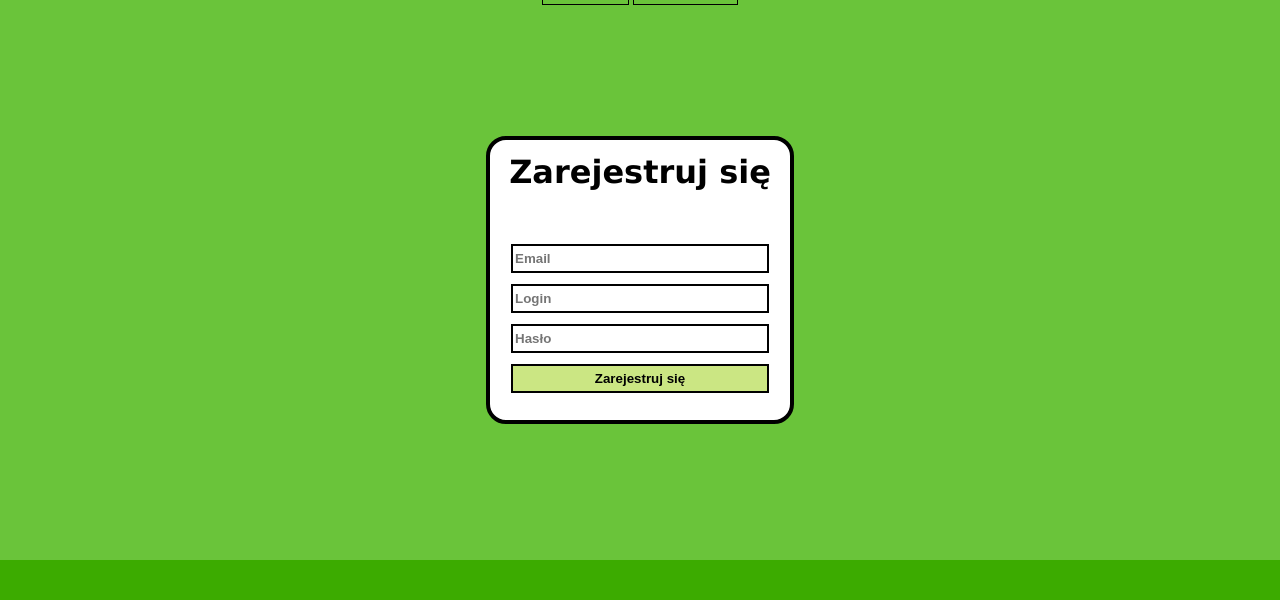
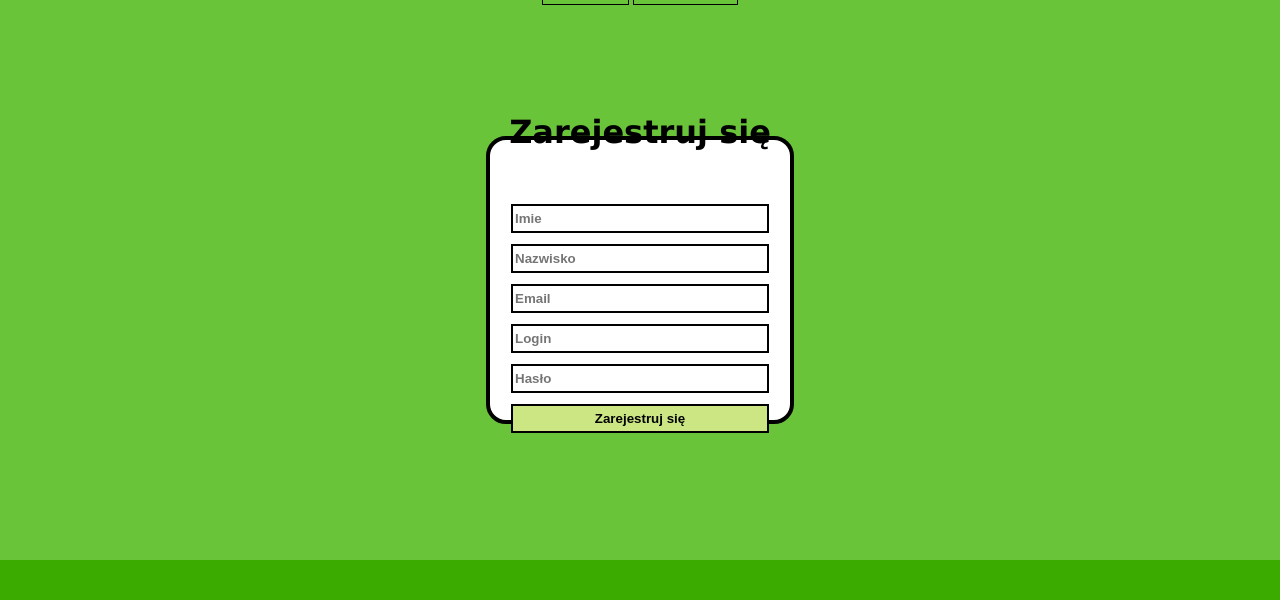
Before and after one commit to HrabiaRyszard/SklepZCzolgami, a PHP site: page /register.php in a window 1280 px wide. Shown: the part 120-720 px from the top of the page. Run offline with PHP 8.4, Linux system fonts and the light colour scheme.

Commit message:
Update register.php

```diff
--- a/register.php
+++ b/register.php
@@ -43,6 +43,8 @@ if ($_SERVER["REQUEST_METHOD"] == "POST") {
             <div class="userForm">
                 <h2>Zarejestruj się</h2>
                 <form action="#" method="POST">
+                    <input type="text" name="imie" placeholder="Imie" required>
+                    <input type="text" name="nazwisko" placeholder="Nazwisko" required>
                     <input type="email" name="email" placeholder="Email" required>
                     <input type="text" name="login" placeholder="Login" required>
                     <input type="password" name="haslo" placeholder="Hasło" required>
```
